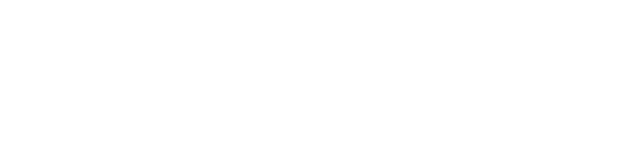
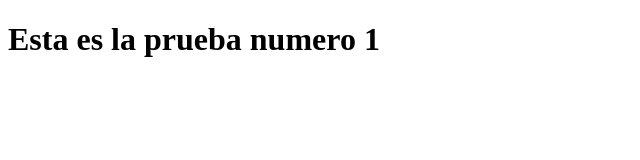
Before and after one commit to marco9505/EjemploGit, a plain HTML site: page index.html in a window 1280 px wide. Shown: the whole page, without its empty margins (0-640 px from the left). Drawn offline with Linux system fonts and the light colour scheme.

Commit message:
Se agrega el header h1

```diff
--- a/index.html
+++ b/index.html
@@ -4,9 +4,9 @@
     <meta charset="UTF-8">
     <meta http-equiv="X-UA-Compatible" content="IE=edge">
     <meta name="viewport" content="width=device-width, initial-scale=1.0">
-    <title>Document</title>
+    <title>Prueba</title>
 </head>
 <body>
-
+    <h1>Esta es la prueba numero 1</h1>
 </body>
 </html>
```
